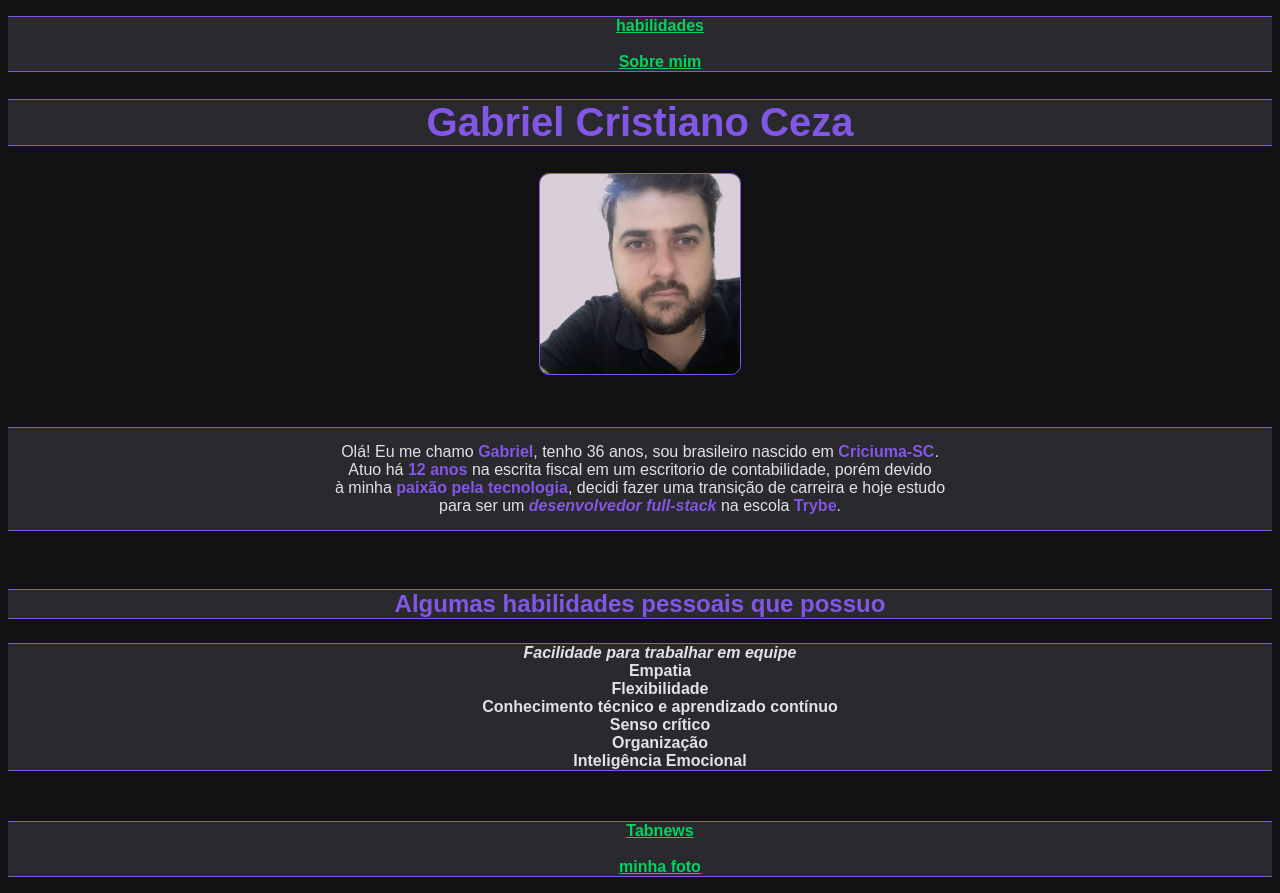
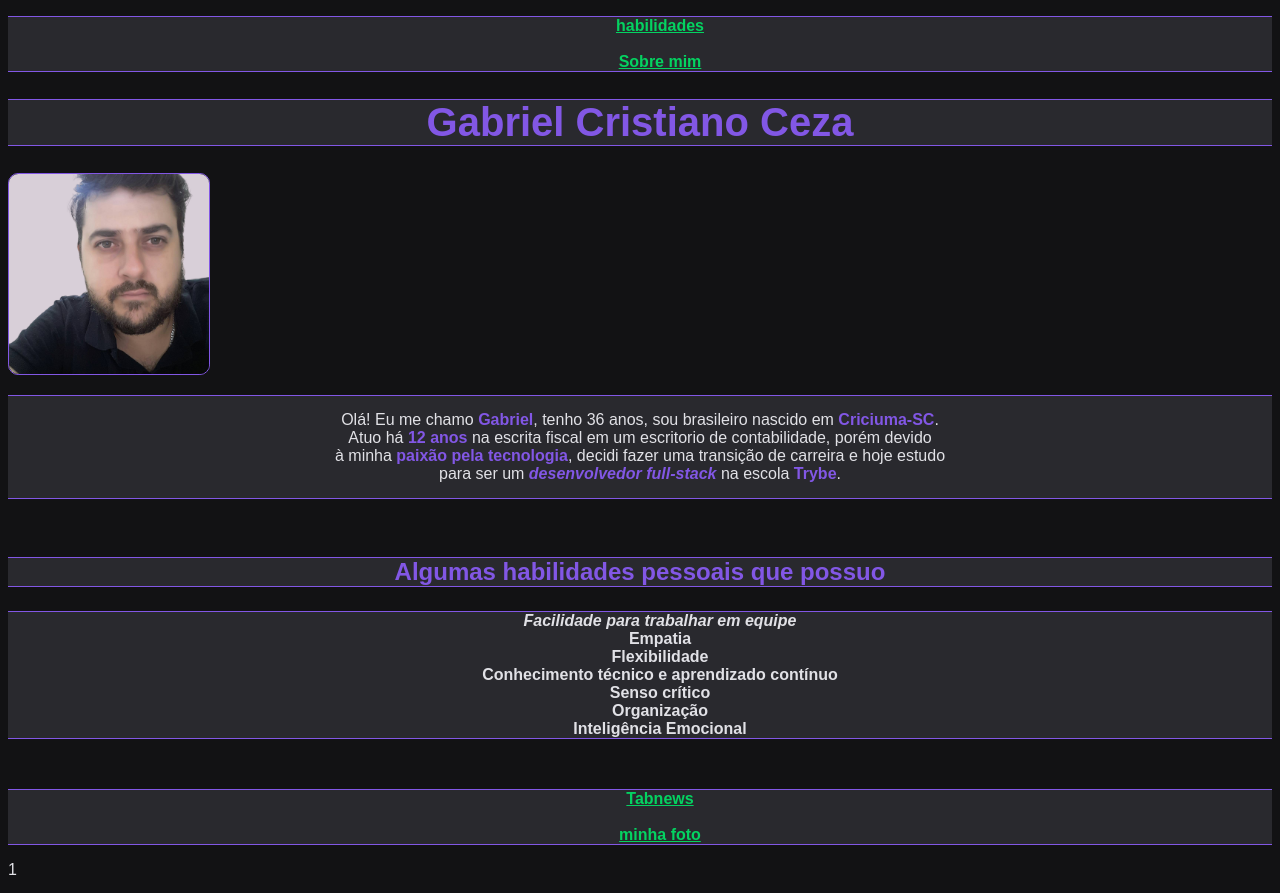
Before and after one commit to Gabriel-Ceza/Gabriel-Ceza.github.io, a plain HTML site: page index.html in a window 1280 px wide. Drawn offline with Linux system fonts and the light colour scheme.

Commit message:
finaliznado porfolio

```diff
--- a/index.html
+++ b/index.html
@@ -12,15 +12,19 @@
         <li><a href="#habilidades">habilidades</a></li> <br>
         <li><a href="#sobre-mim">Sobre mim</a></li>
     </ul>
-    <h1 id="titulo">Gabriel Cristiano Ceza </h1>
+    <div>
+        <h1 id="titulo">Gabriel Cristiano Ceza </h1>
+    </div>
+    <div>
+         <img id="link-img-perfil" src="img/foto perfil Gabriel.png" alt="foto de rosto de Gabriel Cristiano Ceza">
+    </div>
 
-    <img id="link-img-perfil" src="img/foto perfil Gabriel.png" alt="foto de rosto de Gabriel Cristiano Ceza">
-    <br>
-    <br>
-    <p id="sobre">Olá! Eu me chamo <strong>Gabriel</strong>, tenho 36 anos, sou brasileiro nascido em <strong>Criciuma-SC</strong>. <br>Atuo há <strong>12 anos </strong>na escrita fiscal em um escritorio de contabilidade, porém devido <br> à minha <strong>paixão pela tecnologia</strong>,
-    decidi fazer uma transição de carreira e hoje estudo <br>para ser um <em><strong>desenvolvedor full-stack</strong></em>  na escola <strong>Trybe</strong>.
-    </p>
-    <br>
+    <div>
+        <p id="sobre">Olá! Eu me chamo <strong>Gabriel</strong>, tenho 36 anos, sou brasileiro nascido em <strong>Criciuma-SC</strong>. <br>Atuo há <strong>12 anos </strong>na escrita fiscal em um escritorio de contabilidade, porém devido <br> à minha <strong>paixão pela tecnologia</strong>,
+        decidi fazer uma transição de carreira e hoje estudo <br>para ser um <em><strong>desenvolvedor full-stack</strong></em>  na escola <strong>Trybe</strong>.
+        </p>
+        <br>
+    </div>
 
     <h3>Algumas habilidades pessoais que possuo</h3>
 
@@ -38,5 +42,5 @@
         <li><a href="https://www.tabnews.com.br/" target="_blank">Tabnews</a></li> <br>
         <li><a href="#link-img-perfil">minha foto</a> </li>
     </ul>
-</body>
+1</body>
 </html>
--- a/style.css
+++ b/style.css
@@ -27,7 +27,6 @@ h3 {
 img {
     width: 200px;
     margin: auto;
-    display: block;
     border-radius: 5%;
     border: 1px solid #8257E5;
 }
@@ -37,7 +36,6 @@ p{
     border-top: 1px solid #8257E5;
     border-bottom: 1px solid #8257E5;
     padding: 15px;
-    width: initial;
     background-color: #29292E;
 
 }
```
